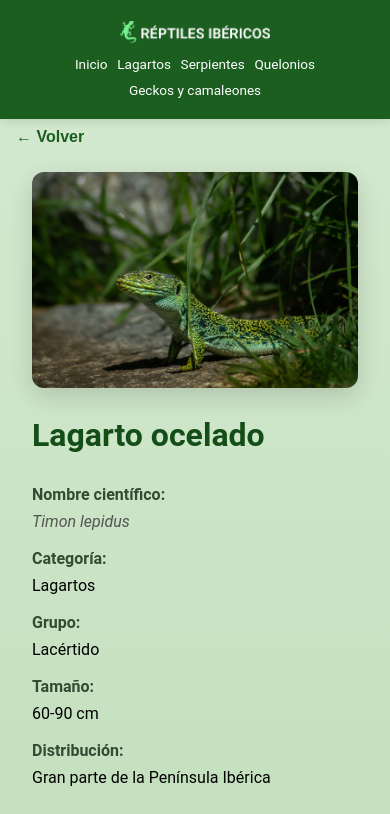
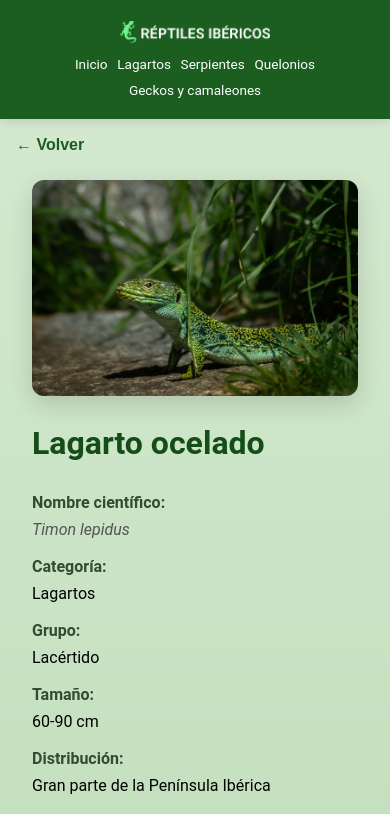
Before and after one commit to Keyrus-cyborg/iberian-reptiles, a React (Vite) app: page /especie/1 in a window 390 px wide. Shown: the top 814 px of the page. Built offline with nearby package versions, Linux system fonts and the light colour scheme.

Commit message:
style: ajustar margen del botón de volver

```diff
--- a/src/App.css
+++ b/src/App.css
@@ -397,7 +397,7 @@ nav a:hover {
   }
 
   .back-button {
-    margin-top: 3rem;
+    margin-top: 3.5rem;
   }
 
   .detail {
```
